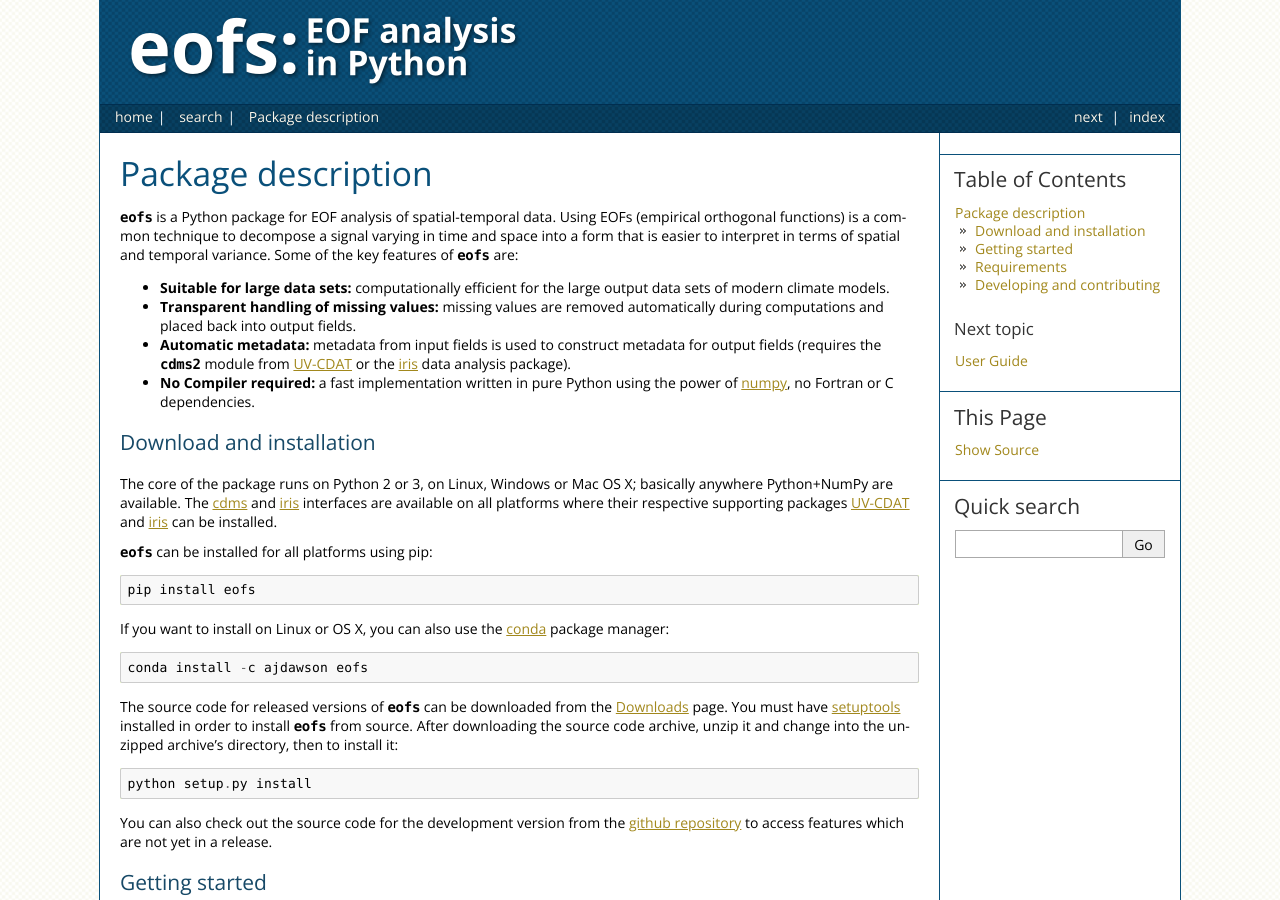
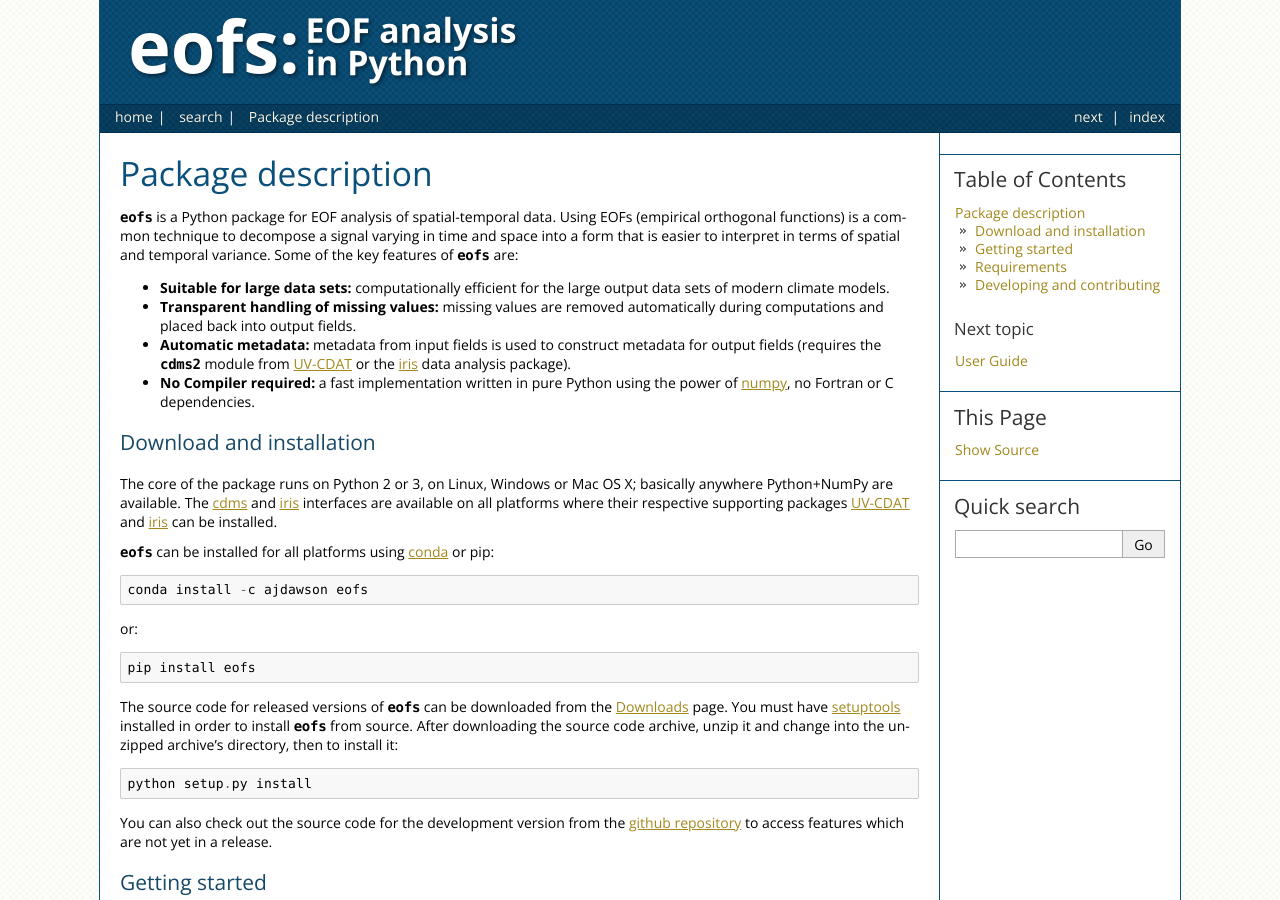
Before and after one commit to ajdawson/eofs, a Sphinx documentation site: the page built from doc/index.rst, in a window 1280 px wide and 900 px high. Built offline with Sphinx 7.4.7, drawn with Linux system fonts in a browser that asks for light colours; the version number could not be read and is left out.

Commit message:
Correct installation details for all platforms.

```diff
--- a/doc/index.rst
+++ b/doc/index.rst
@@ -30,13 +30,13 @@ Download and installation
 The core of the package runs on Python 2 or 3, on Linux, Windows or Mac OS X; basically anywhere Python+NumPy are available.
 The :ref:`cdms <cdms-interface>` and :ref:`iris <iris-interface>` interfaces are available on all platforms where their respective supporting packages UV-CDAT_ and iris_ can be installed.
 
-`eofs` can be installed for all platforms using pip::
+`eofs` can be installed for all platforms using conda_ or pip::
+
+    conda install -c ajdawson eofs
+
+or::
 
     pip install eofs
-
-If you want to install on Linux or OS X, you can also use the conda_ package manager::
-
-    conda install -c ajdawson eofs
 
 The source code for released versions of `eofs` can be downloaded from the :doc:`downloads` page.
 You must have setuptools_ installed in order to install `eofs` from source.
```
